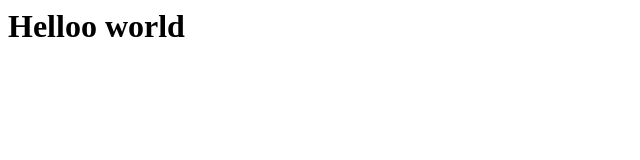
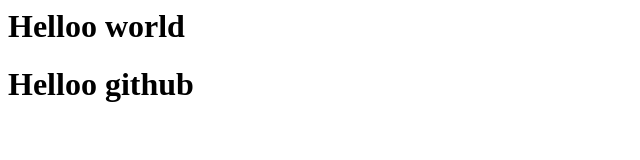
Before and after one commit to ankita-210/Demo, a plain HTML site: page index.html in a window 1280 px wide. Shown: the whole page, without its empty margins (0-640 px from the left). Drawn offline with Linux system fonts and the light colour scheme.

Commit message:
Add initial files

```diff
--- a/index.html
+++ b/index.html
@@ -1 +1,2 @@
 <h1>Helloo world</h1>
+<h1>Helloo github</h1>
```
